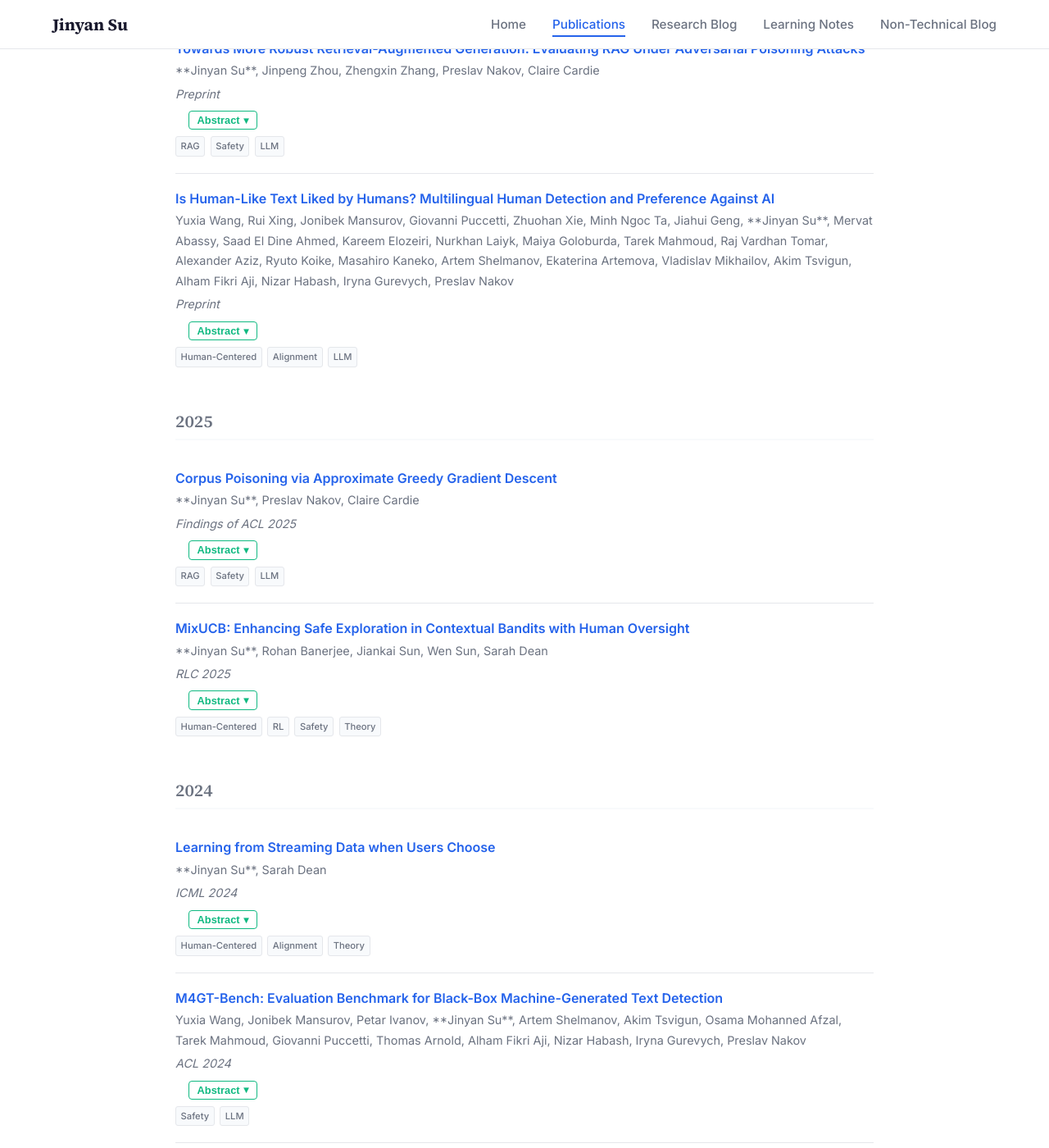
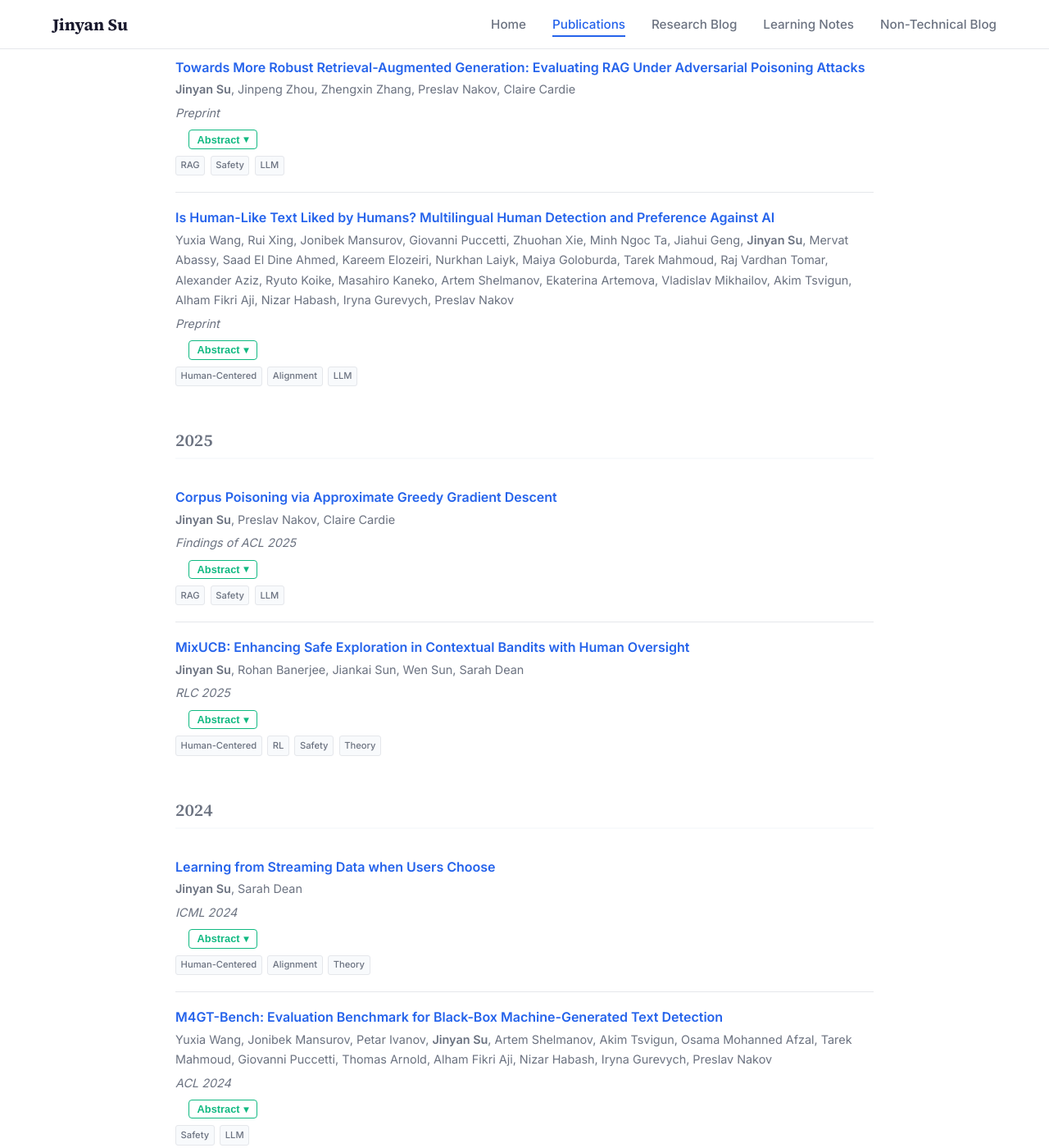
Before and after one commit to JinyanSu1/jinyansu1.github.io, a Jekyll site: the page built from publications.md, in a window 1280 px wide and 1400 px high, scrolled down 863 px. Shown: the whole window at 82% size. Built offline with Jekyll 4.4.1, drawn with Linux system fonts in a browser that asks for light colours; some of the changed text lies outside the part shown.

Commit message:
Fix: render bold author names with markdownify; add abstract for Fast or Better paper

```diff
--- a/_data/publications.yml
+++ b/_data/publications.yml
@@ -29,7 +29,8 @@
       code: ""
       slides: ""
       tags: ["Reasoning", "RAG", "Human-Centered", "LLM"]
-      abstract: ""
+      abstract: >-
+        Retrieval-Augmented Generation (RAG) has emerged as a powerful approach to mitigate large language model (LLM) hallucinations by incorporating external knowledge retrieval. However, existing RAG frameworks often apply retrieval indiscriminately, leading to inefficiencies — overretrieving when unnecessary or failing to retrieve iteratively when required for complex reasoning. Recent adaptive retrieval strategies predict only based on query complexity and lack user-driven flexibility, making them infeasible for diverse user application needs. In this paper, we introduce a novel user-controllable RAG framework that enables dynamic adjustment of the accuracy-cost trade-off. Our approach leverages two classifiers: one trained to prioritize accuracy and another to prioritize retrieval efficiency. Via an interpretable control parameter α, users can seamlessly navigate between minimal-cost retrieval and high-accuracy retrieval based on their specific requirements. We empirically demonstrate that our approach effectively balances accuracy, retrieval cost, and user controllability, making it a practical and adaptable solution for real-world applications.
       figure: ""
       award: ""
     - title: "Towards More Robust Retrieval-Augmented Generation: Evaluating RAG Under Adversarial Poisoning Attacks"
--- a/_includes/publication-card.html
+++ b/_includes/publication-card.html
@@ -8,7 +8,7 @@
       {{ p.title }}
       {% endif %}
     </h3>
-    <p class="pub-authors">{{ p.authors }}</p>
+    <p class="pub-authors">{{ p.authors | markdownify | remove: '<p>' | remove: '</p>' }}</p>
     <p class="pub-venue">
       {{ p.venue }}
       {% if p.award and p.award != "" %}
```
